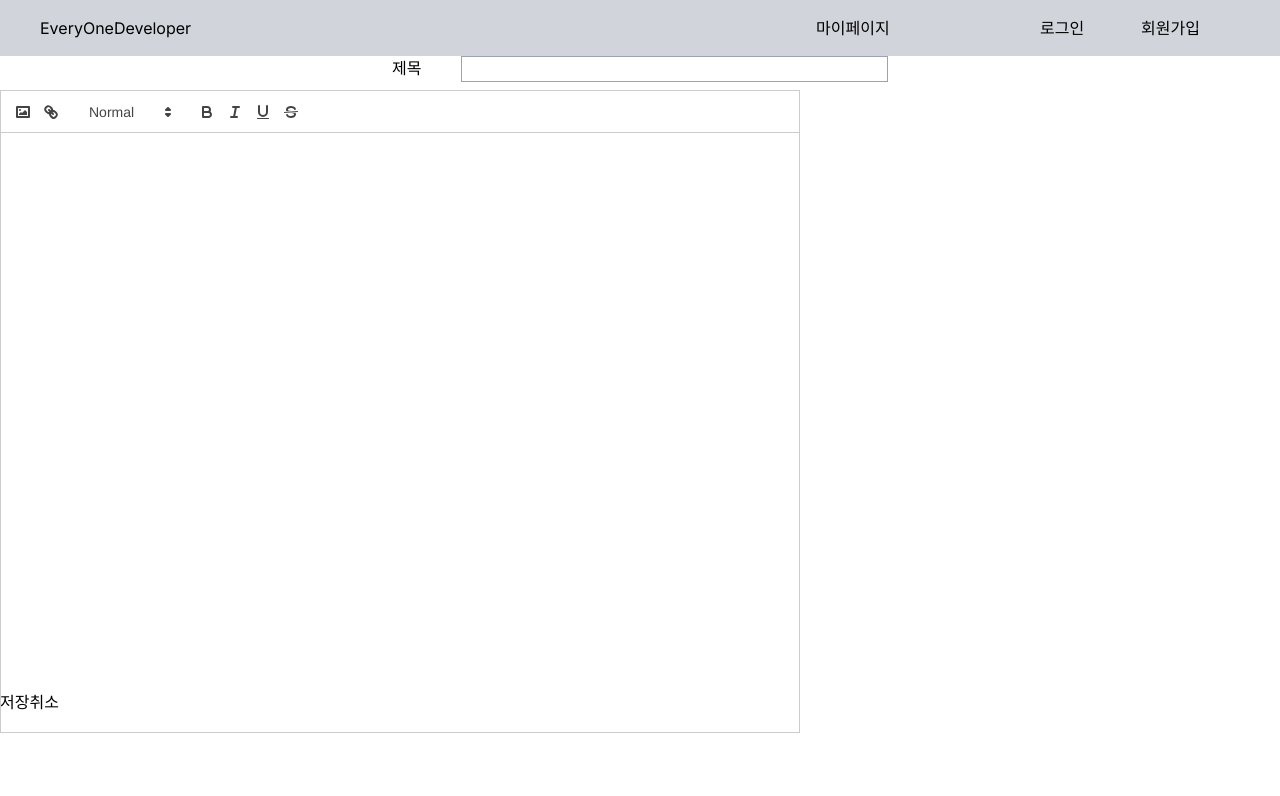
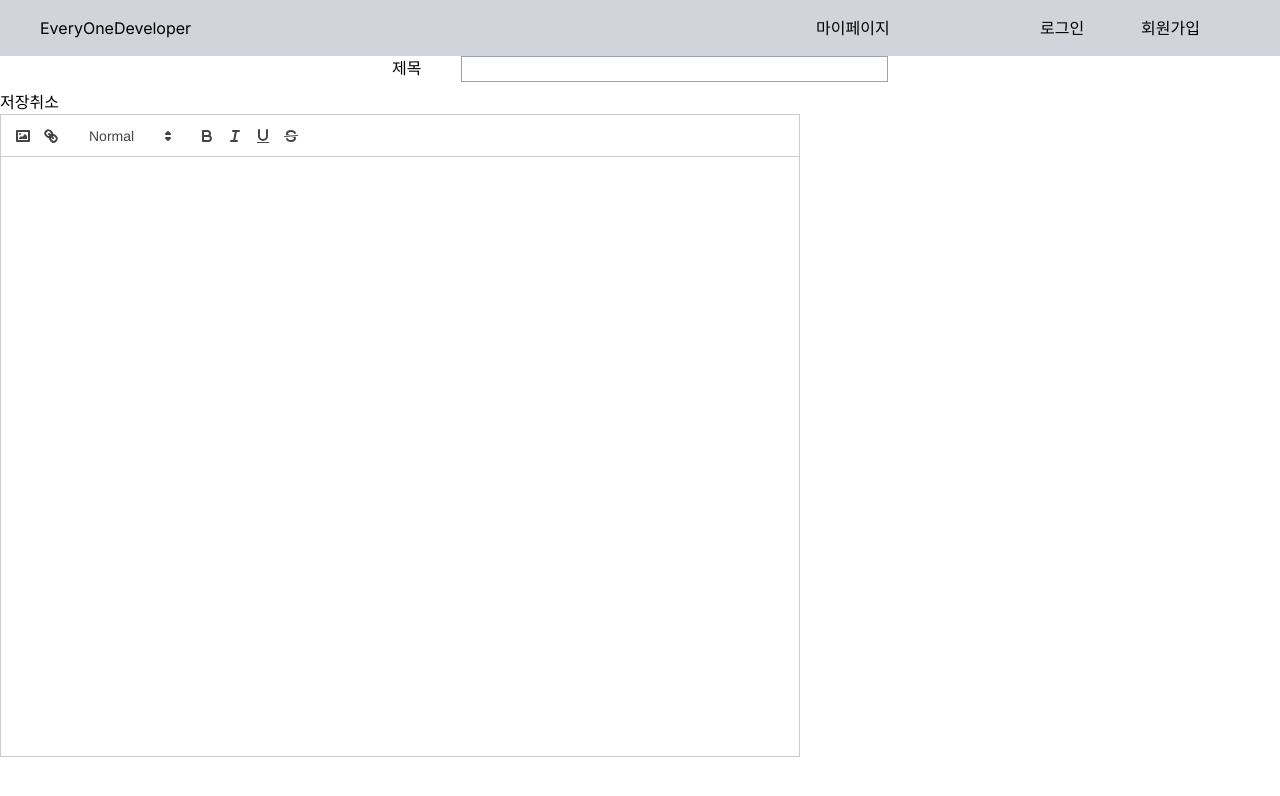
Before and after one commit to kimwoojin123/eod, a Next.js app: page /ideaSearch/1/edit in a window 1280 px wide. Shown: the top 796 px of the page. Built offline with nearby package versions, Linux system fonts and the light colour scheme; no server answers.

Commit message:
중간저장

```diff
--- a/app/ideaSearch/[id]/edit/page.tsx
+++ b/app/ideaSearch/[id]/edit/page.tsx
@@ -40,8 +40,8 @@ const EditPage: React.FC<EditPageProps> = ({ initialContent }) => {
 
   const handleSave = async () => {
     try {
-      const response = await fetch(`/api/idea-update/${id}`, {
-        method: 'PUT',
+      const response = await fetch(`/api/idea-save/${id}`, {
+        method: 'POST',
         headers: {
           'Content-Type': 'application/json',
         },
@@ -72,12 +72,12 @@ const EditPage: React.FC<EditPageProps> = ({ initialContent }) => {
         <label htmlFor='title'>제목</label>
         <input className='ml-10 w-1/3 border-gray-400 border' type='text' id='title' value={title} onChange={(e) => setTitle(e.target.value)} />
       </div>
+        <button onClick={handleSave}>저장</button>
+        <button onClick={handleCancel}>취소</button>
       <div>
         <TextEditor value={content} onChange={setContent} />
       </div>
       <div>
-        <button onClick={handleSave}>저장</button>
-        <button onClick={handleCancel}>취소</button>
       </div>
     </div>
   );
```
